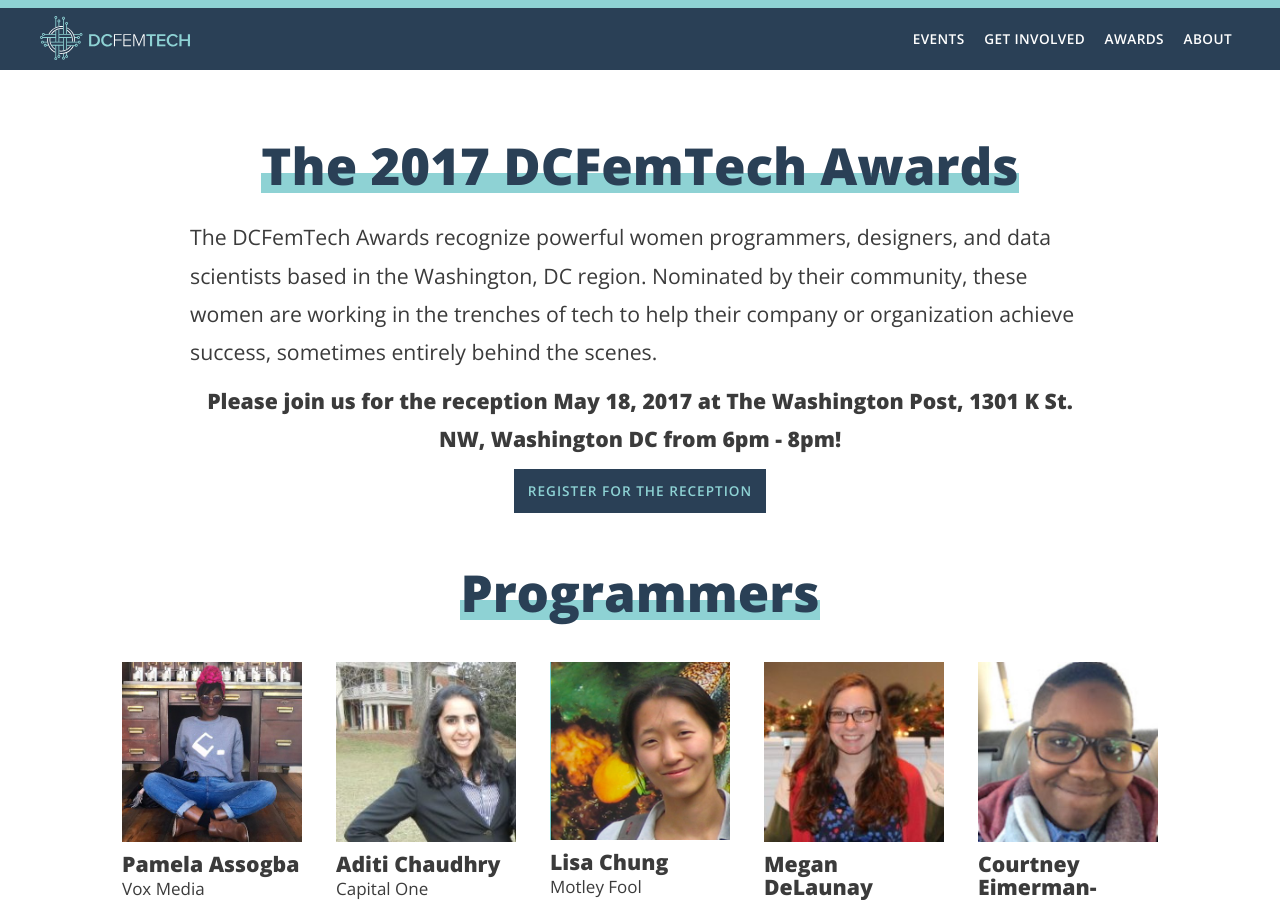
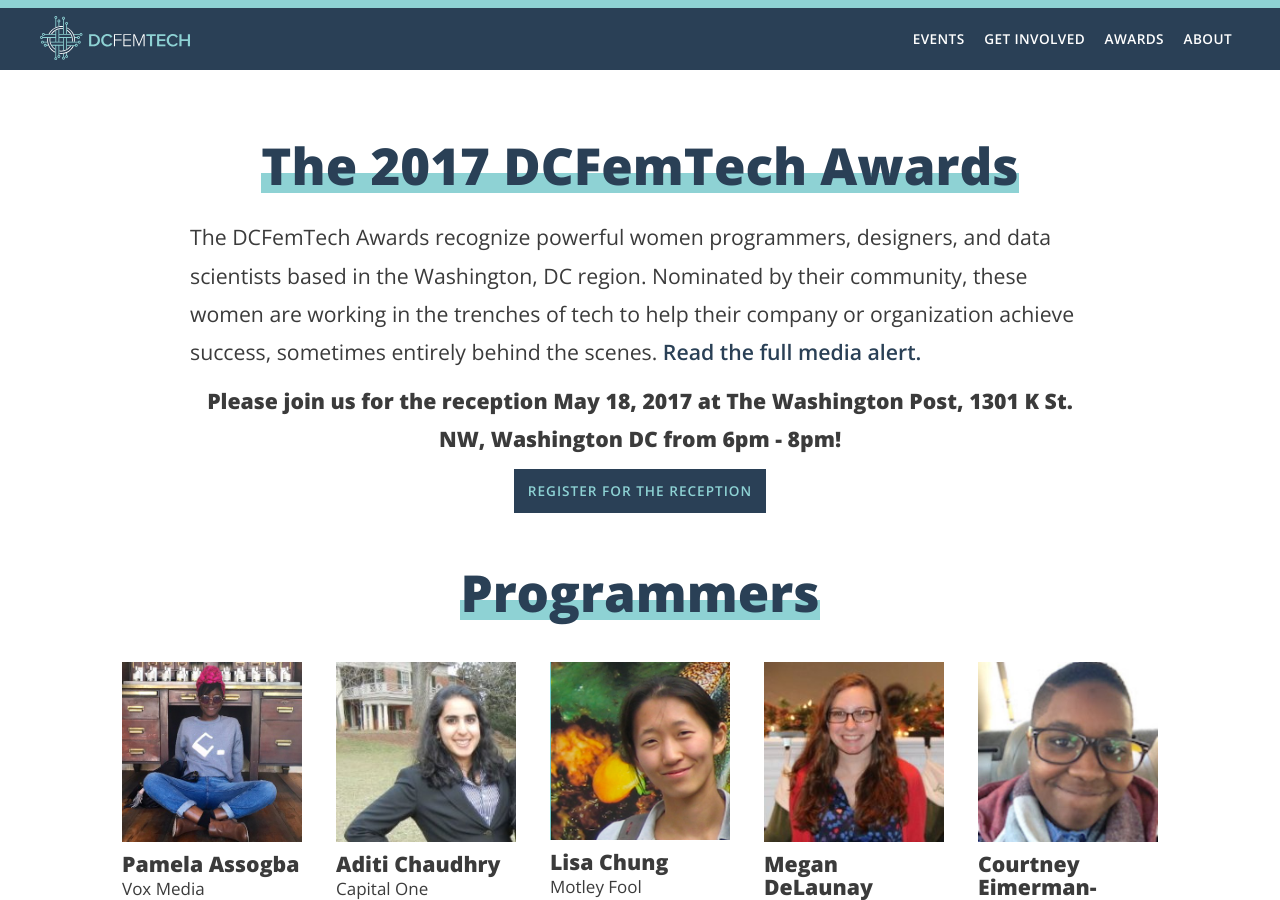
Before and after one commit to dcfemtech/dcfemtech.github.io, a Jekyll site: the page built from awards.html, in a window 1280 px wide and 900 px high. Built offline with Jekyll 4.4.1, drawn with Linux system fonts in a browser that asks for light colours.

Commit message:
add media alert link

```diff
--- a/awards.html
+++ b/awards.html
@@ -11,7 +11,7 @@
 <section class="l-section clearfix">
   <div class="l-wrapper">
     <h1><span class="main-headline">The 2017 DCFemTech Awards</span></h1>
-    <p class="main-intro">The DCFemTech Awards recognize powerful women programmers, designers, and data scientists based in the Washington, DC region. Nominated by their community, these women are working in the trenches of tech to help their company or organization achieve success, sometimes entirely behind the scenes.</p>
+    <p class="main-intro">The DCFemTech Awards recognize powerful women programmers, designers, and data scientists based in the Washington, DC region. Nominated by their community, these women are working in the trenches of tech to help their company or organization achieve success, sometimes entirely behind the scenes. <a href="/awards-2017-media">Read the full media alert.</a></p>
 
     <center><p class="main-intro"><strong>Please join us for the reception May 18, 2017 at The Washington Post, 1301 K St. NW, Washington DC from 6pm - 8pm!</strong></p>
     <a class="button" href="https://nvite.com/dcft17/wzxzdn">Register for the reception</a></center>
```
